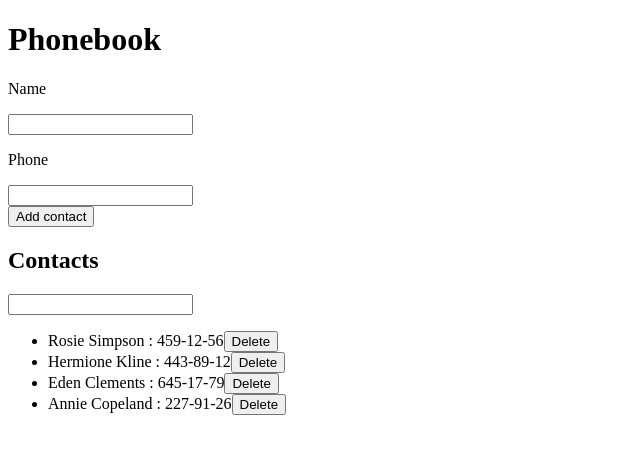
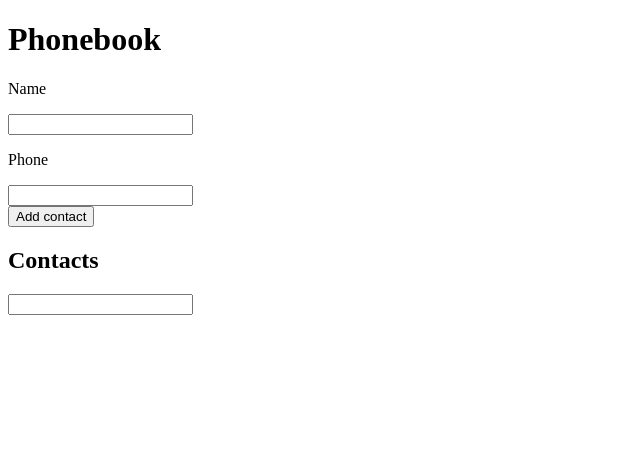
Before and after one commit to darya-ungvari/goit-react-hw-02-phonebook, a React (Create React App) app: page / in a window 1280 px wide. Shown: the top 454 px of the page, without its empty margins (0-640 px from the left). Built offline with nearby package versions, Linux system fonts and the light colour scheme.

Commit message:
delete fixed state contacts

```diff
--- a/src/App.js
+++ b/src/App.js
@@ -6,10 +6,7 @@
 
 class App extends React.Component {
   state = {
-    contacts: [{id: 'id-1', name: 'Rosie Simpson', number: '459-12-56'},
-    {id: 'id-2', name: 'Hermione Kline', number: '443-89-12'},
-    {id: 'id-3', name: 'Eden Clements', number: '645-17-79'},
-    {id: 'id-4', name: 'Annie Copeland', number: '227-91-26'}],
+    contacts: [],
     filter: ''
   }
 
@@ -19,6 +16,7 @@
     if (existedName) {
       alert(`${contact.name} is already in contacts`)
     } else {this.setState({ contacts: [...this.state.contacts, contact]})}
+
 }
 
   filteredContacts = () => {
--- a/src/Components/Form/Form.js
+++ b/src/Components/Form/Form.js
@@ -2,7 +2,6 @@
 import { v4 as uuidv4 } from 'uuid';
 
 class Form extends React.Component {
-
     state = {
         name: '',
         number: ''
```
